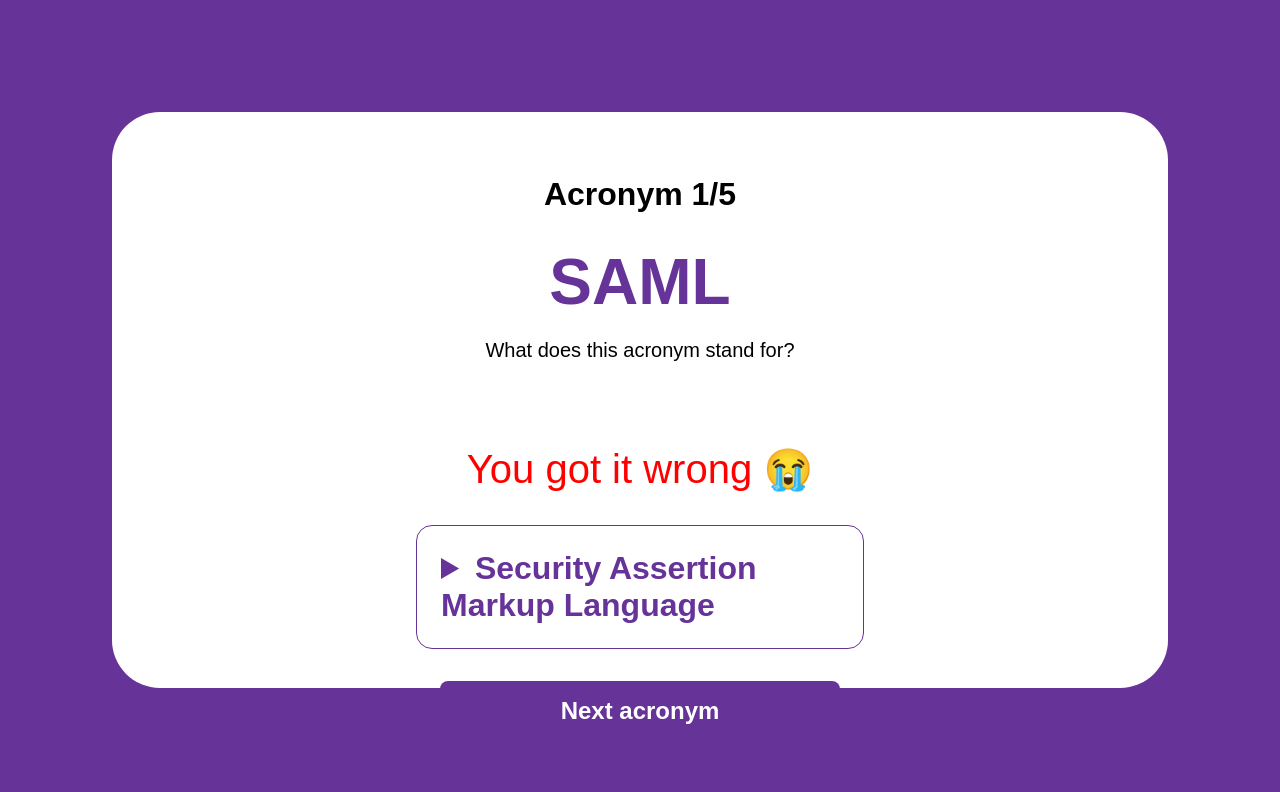
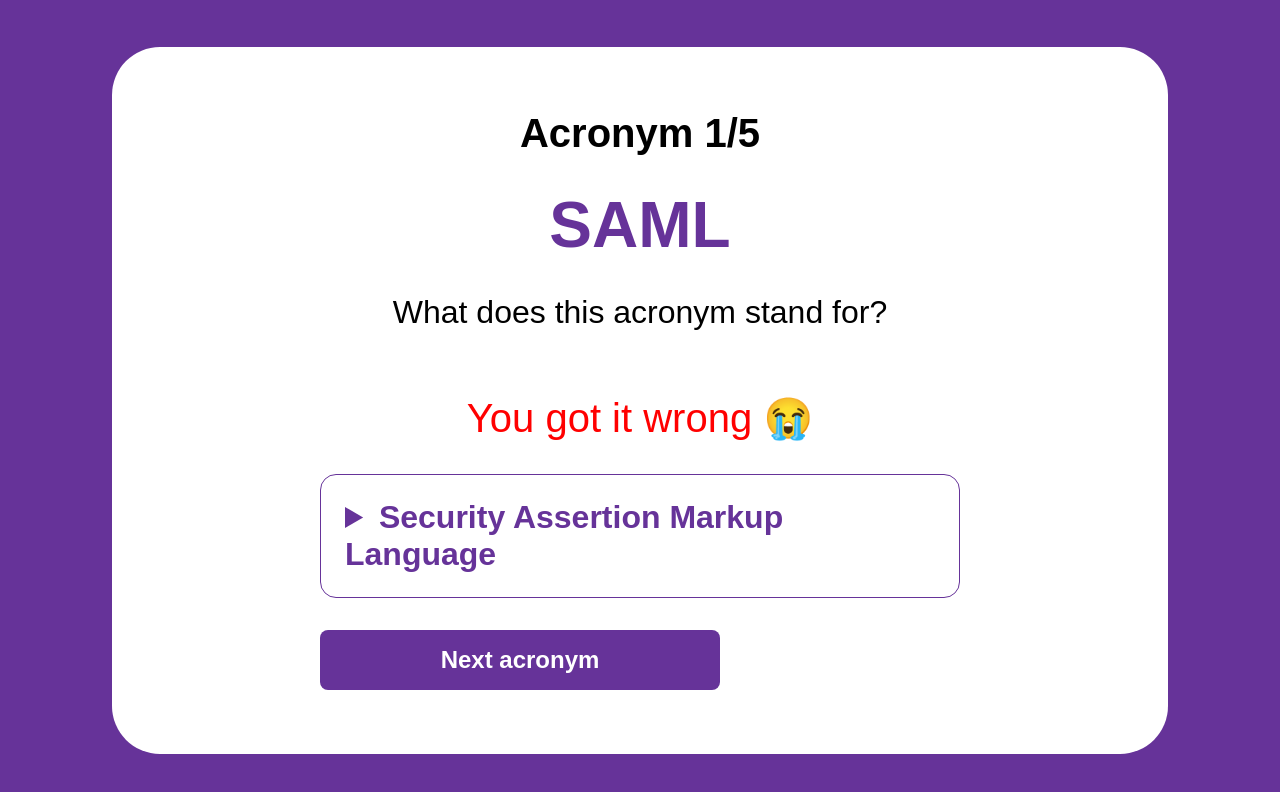
Before and after one commit to dana-ciocan/acronym-test, a Vue app: page / in a window 1280 px wide. Both pictures are taken after a click on the button "Check answer". Shown: the top 792 px of the page. Built offline with nearby package versions, Linux system fonts and the light colour scheme.

Commit message:
Add more acronyms

```diff
--- a/src/App.vue
+++ b/src/App.vue
@@ -20,7 +20,7 @@ import ExpansionDisplay from './components/ExpansionDisplay/ExpansionDisplay.vue
       <SpecialButton @click="checkAnswer">Check answer</SpecialButton>
     </div>
     <div
-      class="expansion-display"
+      class="expansion-display-container"
       v-if="correctAnswers[selectedAcronym] !== undefined"
     >
       <ExpansionDisplay
@@ -118,8 +118,11 @@ body {
   box-sizing: border-box;
 }
 
-.expansion-display {
-  margin-bottom: 2rem;
+.expansion-display-container {
+  display: flex;
+  flex-direction: column;
+  justify-content: space-between;
+  height: 60%;
 }
 
 .answer-input {
@@ -136,10 +139,6 @@ p {
   font-size: 2rem;
 }
 
-.navigationButtons {
-  margin-top: 2em;
-}
-
 textarea {
   font-size: 3rem;
   height: 10rem;
@@ -154,7 +153,7 @@ textarea {
 
   #app {
     width: 80vw;
-    height: 60vh;
+    min-height: 80vh;
     margin: 0 auto;
     background-color: white;
     border-radius: 3rem;
@@ -166,7 +165,7 @@ textarea {
   }
 
   .test-container {
-    width: 50%;
+    width: 70%;
     height: 100%;
     display: flex;
     flex-direction: column;
@@ -175,9 +174,10 @@ textarea {
   }
 
   textarea {
-    font-size: 2.5rem;
-    height: 3.5rem;
-    width: 75%;
+    margin-bottom: 3rem;
+    font-size: 2rem;
+    width: 30rem;
+    height: 6rem;
   }
 }
 
@@ -185,6 +185,7 @@ textarea {
   #app {
     width: 75%;
     margin: 0 auto;
+    min-height: 60vh;
   }
 
   h2 {
@@ -194,12 +195,5 @@ textarea {
   p {
     font-size: 1.25rem;
   }
-
-  textarea {
-    margin-bottom: 3rem;
-    font-size: 2rem;
-    width: 30rem;
-    height: 6rem;
-  }
 }
 </style>
--- a/src/components/AppHeader/AppHeader.vue
+++ b/src/components/AppHeader/AppHeader.vue
@@ -7,18 +7,22 @@ const props = defineProps<{
 </script>
 
 <style>
-h2 {
+header {
+  width: 100%;
+}
+
+header h2 {
   font-size: 2.5rem;
   margin: 0;
   text-align: center;
 }
 
-p {
+header p {
   font-size: 1.5rem;
   text-align: center;
 }
 
-dfn {
+header dfn {
   font-size: 4rem;
   font-style: normal;
   font-weight: bold;
@@ -26,6 +30,12 @@ dfn {
   display: block;
   text-align: center;
   padding-top: 2rem;
+}
+
+@media screen and (min-width: 60rem) {
+  header p {
+    font-size: 2rem;
+  }
 }
 </style>
 
--- a/src/components/ExpansionDisplay/ExpansionDisplay.vue
+++ b/src/components/ExpansionDisplay/ExpansionDisplay.vue
@@ -40,7 +40,7 @@ const props = defineProps<{
 }
 
 .expansion-display details {
-  margin-top: 2rem;
+  margin: 2rem 0;
   border-radius: 1rem;
   padding: 1.5rem;
   border: 1px solid rebeccapurple;
--- a/src/data/acronyms.json
+++ b/src/data/acronyms.json
@@ -248,5 +248,25 @@
     "acronym": "KMS",
     "expansions": ["Key Management Service"],
     "definition": "AWS service for creating and managing cryptographic keys"
+  },
+  {
+    "acronym": "NFS",
+    "expansions": ["Network File System"],
+    "definition": "A protocol for distributed file system; used by EFS and Network Attached Storage devices"
+  },
+  {
+    "acronym": "CIDR",
+    "expansions": ["Classless Inter-Domain Routing"],
+    "definition": "The method used to specify IP addresses for a subnet or VPC; uses / followed by a number to indicate subnet mask"
+  },
+  {
+    "acronym": "SES",
+    "expansions": ["Simple Email Service"],
+    "definition": "Managed email automation service; usually a distractor on the exam"
+  },
+  {
+    "acronym": "FIFO",
+    "expansions": ["First-in first-out", "First in first out"],
+    "definition": "In the context of SQS, FIFO means that the messages are processed in the order in which they arrive"
   }
 ]
```
